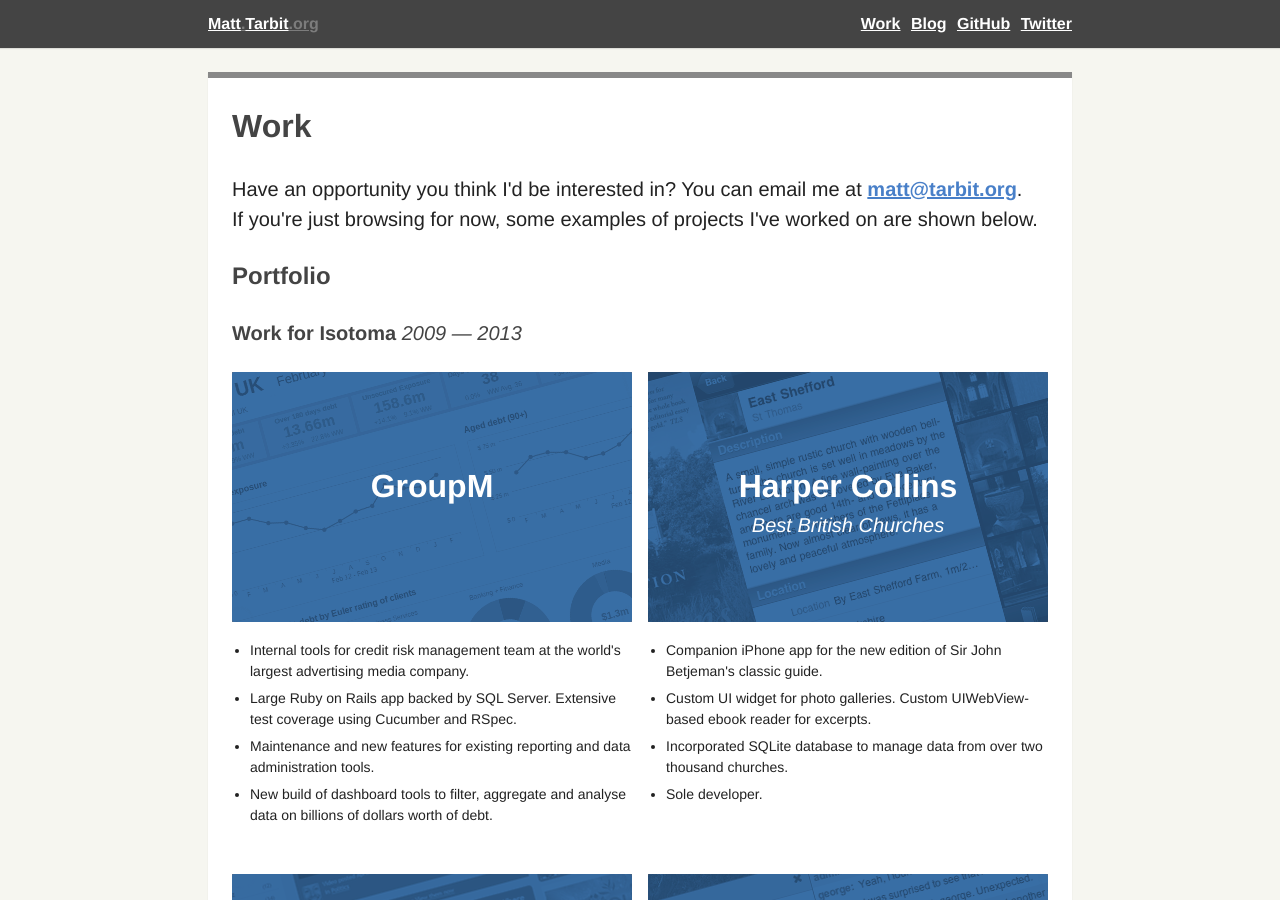
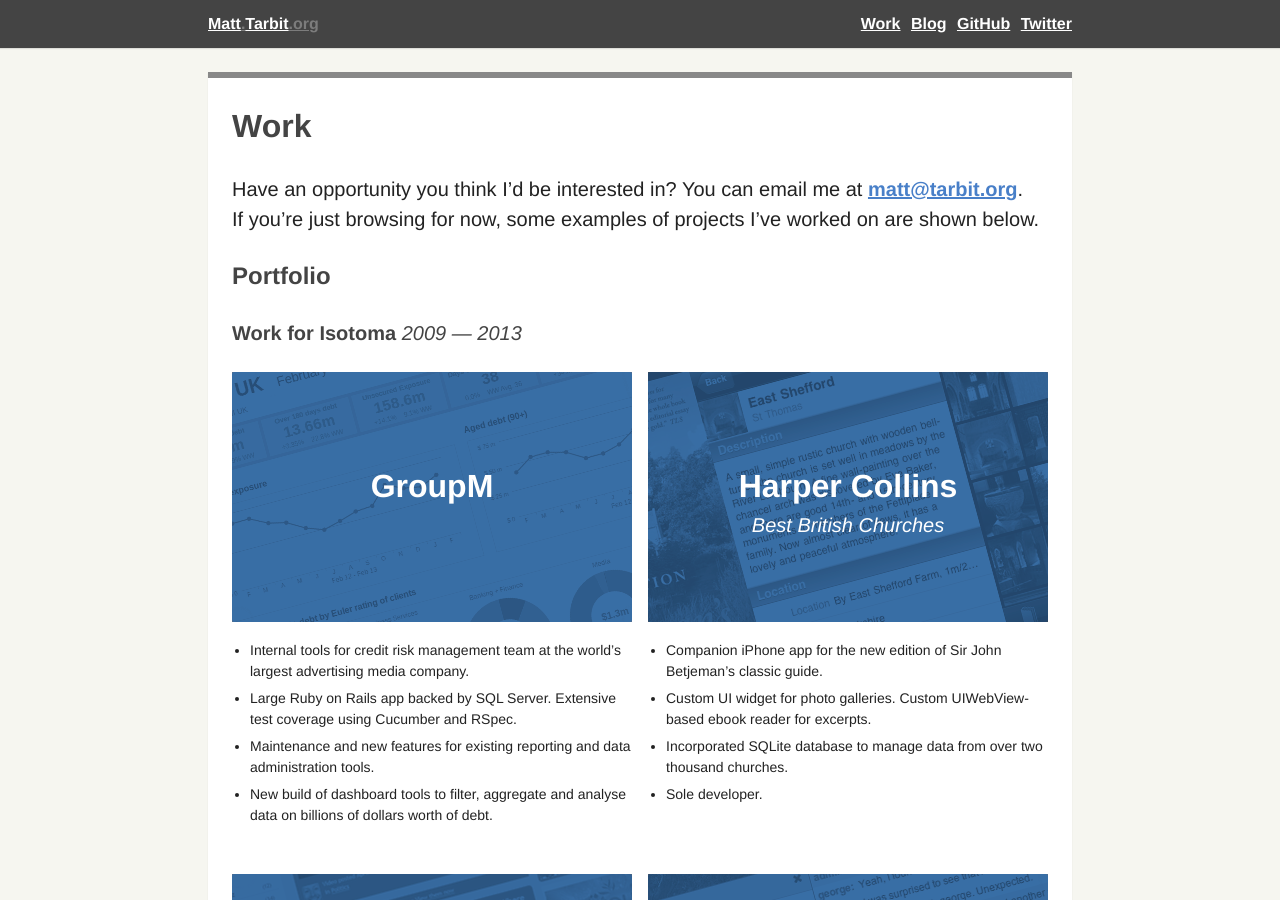
Before and after one commit to mtarbit/mtarbit.github.io, a Jekyll site: the page built from work/index.html, in a window 1280 px wide and 900 px high. Built offline with Jekyll 4.4.1, drawn with Linux system fonts in a browser that asks for light colours; some of the changed text lies outside the part shown.

Commit message:
Replace primes with apostrophes.

```diff
--- a/_includes/portfolio.html
+++ b/_includes/portfolio.html
@@ -6,7 +6,7 @@
         <div class="screen"><img src="/assets/images/cv/screens-tinted/groupm.png" alt=""></div>
         <div class="detail">
             <ul>
-                <li>Internal tools for credit risk management team at the world's largest advertising media company.</li>
+                <li>Internal tools for credit risk management team at the world’s largest advertising media company.</li>
                 <li>Large Ruby on Rails app backed by SQL Server. Extensive test coverage using Cucumber and RSpec.</li>
                 <li>Maintenance and new features for existing reporting and data administration tools.</li>
                 <li>New build of dashboard tools to filter, aggregate and analyse data on billions of dollars worth of debt.</li>
@@ -19,7 +19,7 @@
         <div class="screen"><img src="/assets/images/cv/screens-tinted/best-british-churches.png" alt=""></div>
         <div class="detail">
             <ul>
-                <li>Companion iPhone app for the new edition of Sir John Betjeman's classic guide.</li>
+                <li>Companion iPhone app for the new edition of Sir John Betjeman’s classic guide.</li>
                 <li>Custom UI widget for photo galleries. Custom UIWebView-based ebook reader for excerpts.</li>
                 <li>Incorporated SQLite database to manage data from over two thousand churches.</li>
                 <li>Sole developer.</li>
@@ -77,7 +77,7 @@
         <div class="screen"><img src="/assets/images/cv/screens-tinted/travelodge.png" alt=""></div>
         <div class="detail">
             <ul class="compact">
-                <li>Public-facing website for the UK's 2nd-largest budget hotel chain.</li>
+                <li>Public-facing website for the UK’s 2nd-largest budget hotel chain.</li>
                 <li>Tackled CSS bloat on this large, highly trafficked site for a reduction in filesize of around 60%.</li>
                 <li>Lead developer for extensive Google Maps API integration.</li>
             </ul>
@@ -91,7 +91,7 @@
         <div class="screen"><img src="/assets/images/cv/screens-tinted/rizla.png" alt=""></div>
         <div class="detail">
             <ul class="compact">
-                <li>Public-facing website for the UK's biggest rolling paper brand.</li>
+                <li>Public-facing website for the UK’s biggest rolling paper brand.</li>
                 <li>Sole developer for several traffic-friendly Flash games, including Breakout and Mahjong.</li>
                 <li>Lead developer for portal-style personal homepage with customizable drag &amp; drop widgets.</li>
             </ul>
--- a/cv/index.html
+++ b/cv/index.html
@@ -8,7 +8,7 @@
         <h2>Matthew Tarbit</h2>
 
         <p>
-            Professional, hard-working developer with over a decade's experience.<br>
+            Professional, hard-working developer with over a decade’s experience.<br>
             Equally at home with both client-side and server-side technologies.
         </p>
     </div>
--- a/index.html
+++ b/index.html
@@ -7,7 +7,7 @@
     <div class="page-width">
         <div class="avatar"></div>
         <h2>
-            Hello. I'm Matt.
+            Hello. I’m Matt.
         </h2>
         <p>
             I have been developing things on the web for over a decade,<br>
@@ -28,7 +28,7 @@
                 and tracking changes in Git or Subversion.
             </p>
             <p>
-                See some projects I've <a href="/work">worked on</a>.
+                See some projects I’ve <a href="/work">worked on</a>.
             </p>
         </div>
 
--- a/work/index.html
+++ b/work/index.html
@@ -8,8 +8,8 @@
         <h2>Work</h2>
 
         <p class="large">
-            Have an opportunity you think I'd be interested in? You can email me at <a href="mailto:matt@tarbit.org">matt@tarbit.org</a>.<br>
-            If you're just browsing for now, some examples of projects I've worked on are shown below.
+            Have an opportunity you think I’d be interested in? You can email me at <a href="mailto:matt@tarbit.org">matt@tarbit.org</a>.<br>
+            If you’re just browsing for now, some examples of projects I’ve worked on are shown below.
         </p>
 
         <h3>Portfolio</h3>
```
Also changed, not shown: _layouts/entry.html (+5 -5 lines).
